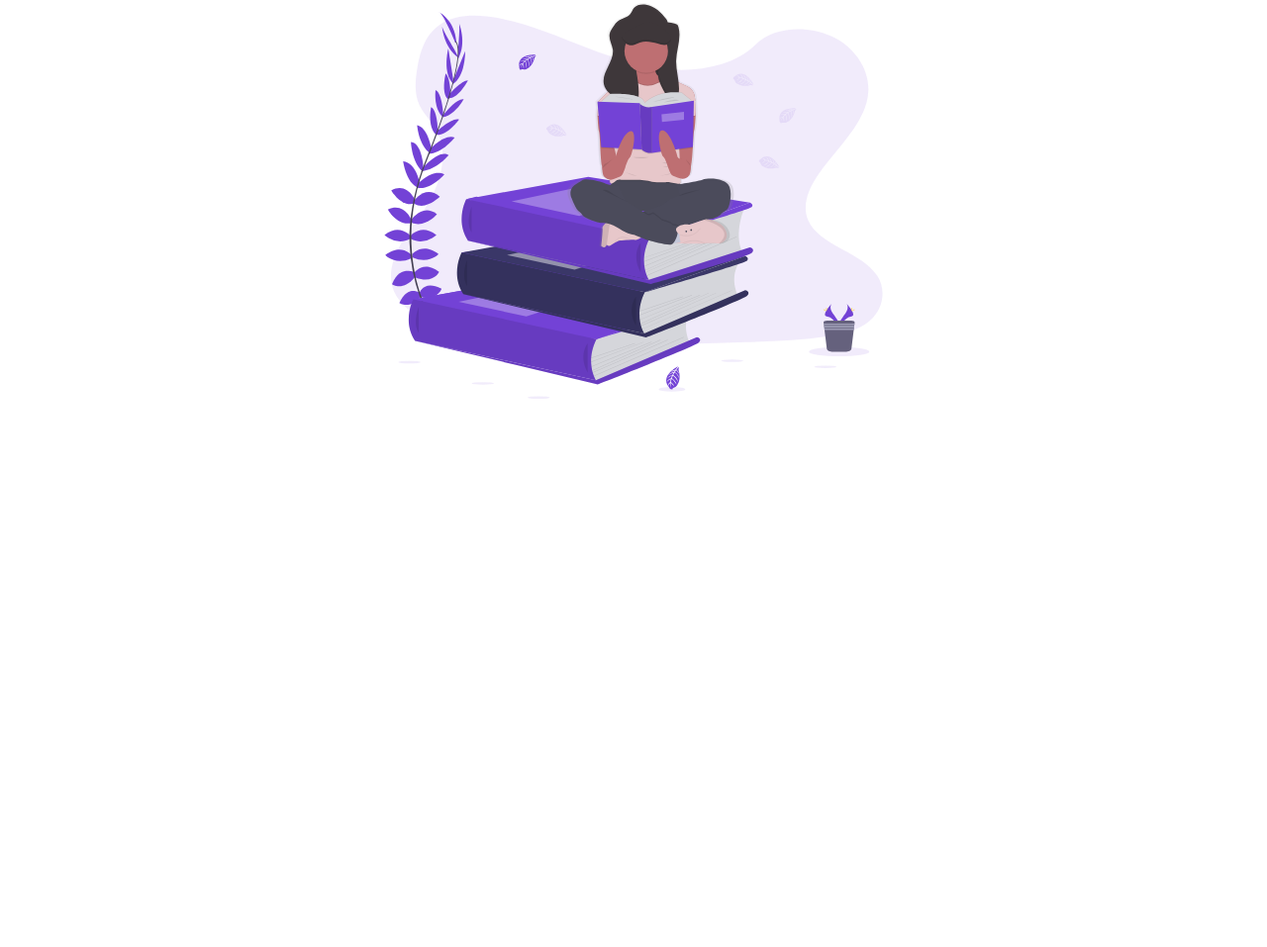
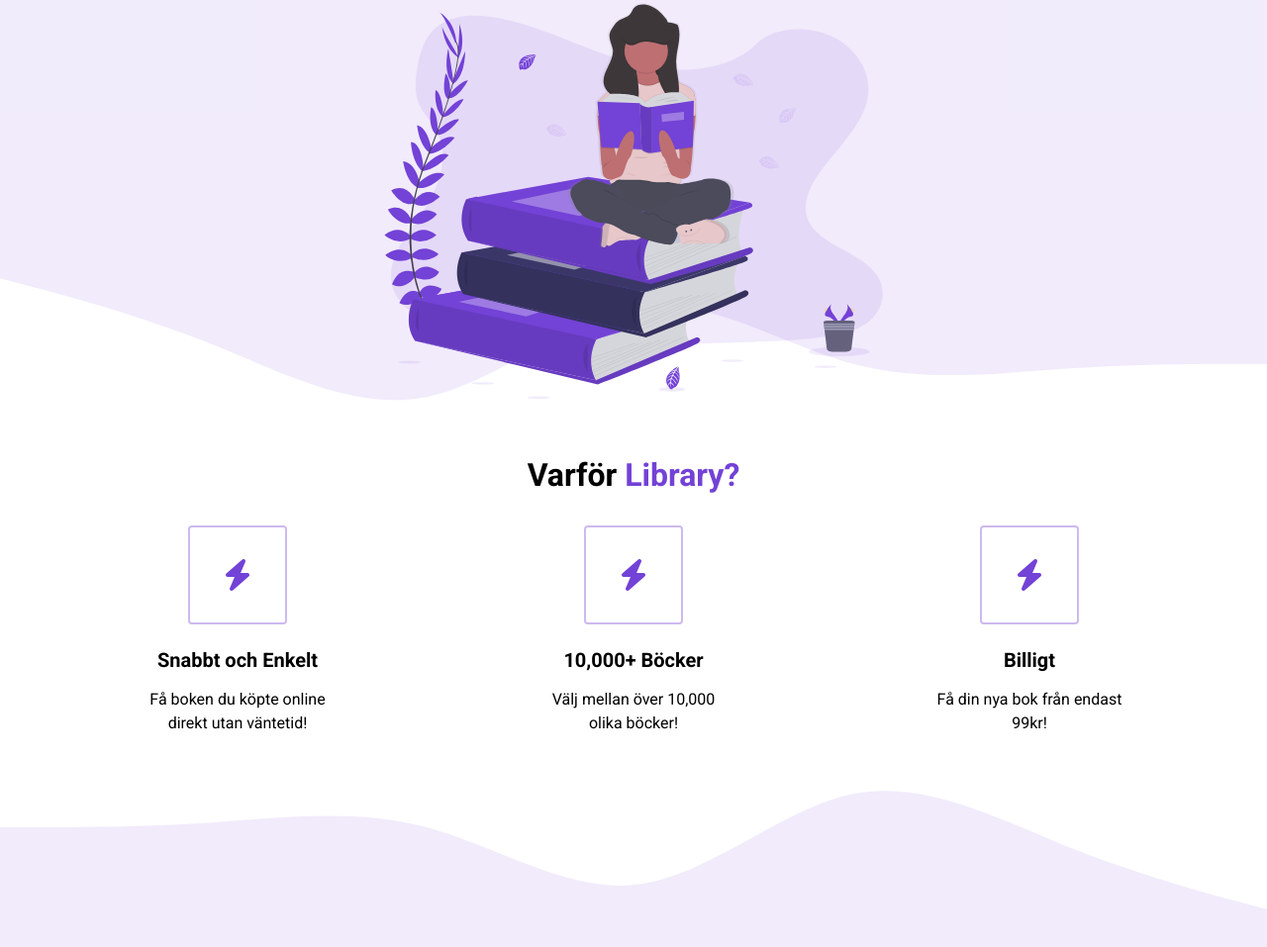
Before and after one commit to Alexanderrolff/e-commerce-store, a plain HTML site: page index.html in a window 1280 px wide. Shown: the part 395-1352 px from the top of the page at 99% size. Before the commit the page ends 822 px from the top, so only its background shows below. Drawn offline with Linux system fonts and the light colour scheme.

Commit message:
header & section klara

```diff
--- a/index.html
+++ b/index.html
@@ -6,6 +6,10 @@
     <meta name="viewport" content="width=device-width, initial-scale=1.0" />
     <title>Library - Sveriges E-bokhandel</title>
     <link rel="stylesheet" href="./styles.css" />
+    <script
+      src="https://kit.fontawesome.com/c8e4d183c2.js"
+      crossorigin="anonymous"
+    ></script>
   </head>
   <body>
     <section id="landing">
@@ -19,7 +23,6 @@
           </ul>
         </div>
       </nav>
-    </section>
       <header>
         <div class="header__container">
           <div class="header__description">
@@ -28,9 +31,64 @@
             <button class="btn">Se böcker</button>
           </div>
           <figure class="header__img--wrapper">
-            <img src="./assets/Undraw_Books.svg" alt="">
+            <img src="./assets/Undraw_Books.svg" alt="" />
           </figure>
         </div>
       </header>
+    </section>
+    <main>
+      <section id="highlights">
+        <div class="container">
+          <div class="row">
+            <h2 class="section__title">
+              Varför <span class="purple">Library?</span>
+            </h2>
+            <div class="highlight__wrapper">
+              <div class="highlight">
+                <div class="highlight__img">
+                  <i class="fas fa-bolt"></i>
+                </div>
+                <h3 class="highlight__subtitle">Snabbt och Enkelt</h3>
+                <p class="highlight__para">
+                  Få boken du köpte online direkt utan väntetid!
+                </p>
+              </div>
+              <div class="highlight">
+                <div class="highlight__img">
+                  <i class="fas fa-bolt"></i>
+                </div>
+                <h3 class="highlight__subtitle">10,000+ Böcker</h3>
+                <p class="highlight__para">
+                  Välj mellan över 10,000 olika böcker!
+                </p>
+              </div>
+              <div class="highlight">
+                <div class="highlight__img">
+                  <i class="fas fa-bolt"></i>
+                </div>
+                <h3 class="highlight__subtitle">Billigt</h3>
+                <p class="highlight__para">
+                  Få din nya bok från endast 99kr!
+                </p>
+              </div>
+            </div>
+          </div>
+        </div>
+      </section>
+    <section id="features">
+            <div class="container">
+                <div class="row">
+
+                </div>
+            </div>
+        </section>
+       <!-- <section id="recent">
+            <div class="container">
+                <div class="row">
+
+                </div>
+            </div>
+        </section> -->
+    </main>
   </body>
 </html>
--- a/styles.css
+++ b/styles.css
@@ -5,6 +5,11 @@
     padding: 0;
     margin: 0;
     box-sizing: border-box;
+}
+
+body {
+    max-width: 100vw;
+    overflow-x: hidden;
 }
 
 nav {
@@ -16,6 +21,10 @@ img {
     width: 100%;
     height: 100%;
     max-height: 50vh;
+}
+
+p {
+    line-height: 1.5;
 }
 
 .nav__container {
@@ -123,4 +132,95 @@ button:active {
 
 .header__img--wrapper {
     padding: 20px;
+    z-index: 2;
 }
+
+.container {
+    padding: 56px 0;
+}
+
+.row {
+    width: 100%;
+    max-width: 1200px;
+    margin: 0 auto;
+}
+
+/*
+
+HIGHLIGHTS
+
+*/
+
+#highlights {
+    position: relative;
+}
+
+#highlights:after,
+#highlights:before {
+    background: url('./assets/wave.svg');
+    content: "";
+    position: absolute;
+    width: 101vw;
+    height: 12vw;
+    left: 0;
+    z-index: 1;
+    background-size: cover;
+    background-repeat: no-repeat;
+}
+
+#highlights:before {
+    transform: translateY(-100%);
+    top: 1px;
+}
+
+#highlights:after {
+    transform: translateY(100%) rotate(180deg);
+    bottom: 1px;
+}
+
+.highlight__wrapper {
+    display: flex;
+}
+
+.highlight {
+    padding: 0 24px;
+    width: calc(100% / 3);
+    display: flex;
+    align-items: center;
+    justify-content: center;
+    flex-direction: column;
+}
+
+.highlight__para {
+    text-align: center;
+    max-width: 200px;
+}
+
+.highlight__img {
+    border: 2px solid #7342d65d;
+    color: #7342d6;
+    width: 100px;
+    height: 100px;
+    display: flex;
+    align-items: center;
+    justify-content: center;
+    border-radius: 4px;
+    font-size: 32px;
+    margin-bottom: 24px;
+}
+
+.highlight__subtitle {
+    font-size: 20px;
+    margin-bottom: 16px;
+}
+
+/*
+
+FEATURES
+
+*/
+
+#features {
+    height: 1000px;
+    background-color: rgba(115, 66, 214, 0.1);
+}
```
Lines whose indentation alone changed are shown as unchanged.
